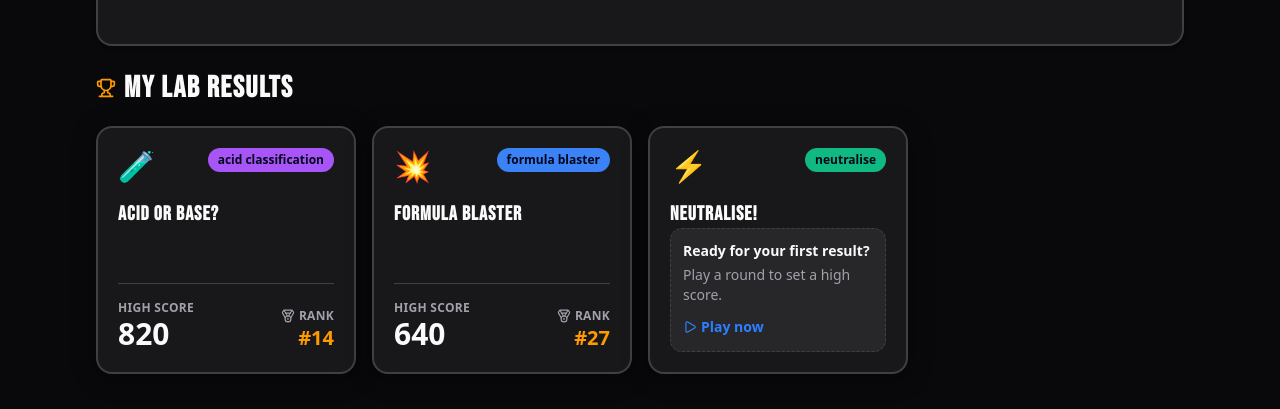
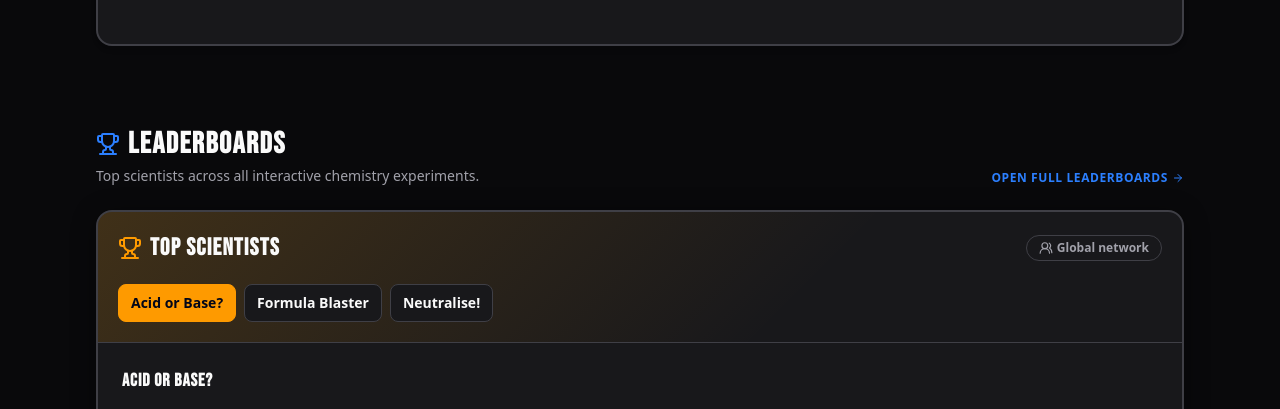
Before and after one commit to StellaSlad-Appian/chem-games, a Next.js app: page / in a window 1280 px wide. Shown: the part 852-1261 px from the top of the page. Built offline with nearby package versions, Linux system fonts and the light colour scheme; no server answers.

Commit message:
replaced hard-coded dummy data

```diff
--- a/src/app/page.tsx
+++ b/src/app/page.tsx
@@ -15,7 +15,7 @@ import { PersonalScoreSummary } from '@/components/ui/PersonalScoreSummary';
 import { PublicLeaderboard } from '@/components/ui/PublicLeaderboard';
 import { PublicProfile } from '@/components/ui/PublicProfile';
 import type { UserProfile } from '@/core-engine/types/general';
-import { personalScores, publicLeaderboards } from '@/lib/dashboard-data';
+import { getPersonalScores, publicLeaderboards } from '@/lib/dashboard-data';
 import { toUserProfile } from '@/lib/profile';
 import { createClient } from '@/lib/supabase/server';
 
@@ -75,6 +75,9 @@ const sections = [
 
 export default async function Home() {
   const { isAuthenticated, profile } = await getDashboardProfile();
+
+  // Dynamically fetch personal scores if authenticated, otherwise empty array
+  const personalScores = profile ? await getPersonalScores(profile.id) : [];
 
   return (
     <main className="min-h-screen bg-(--background) text-(--foreground)">
@@ -149,9 +152,11 @@ export default async function Home() {
             linkLabel={isAuthenticated ? 'Open profile' : 'Log in to save progress'}
           />
           {profile ? <PublicProfile profile={profile} /> : <EmptyProfile isAuthenticated={isAuthenticated} />}
-          <div className="mt-6">
-            <PersonalScoreSummary scores={personalScores} />
-          </div>
+          {isAuthenticated && (
+            <div className="mt-6">
+              <PersonalScoreSummary scores={personalScores} />
+            </div>
+          )}
         </section>
 
         {/* Leaderboards Section */}
@@ -228,7 +233,7 @@ function SectionHeading({
   link,
   linkLabel,
 }: {
-  icon: React.ElementType; // Updated typing to support generic lucide icons
+  icon: React.ElementType;
   title: string;
   description: string;
   link: string;
```
